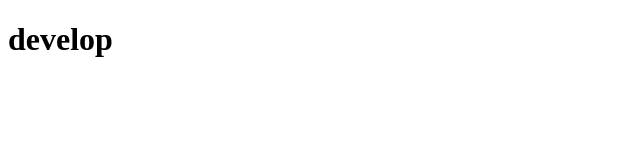
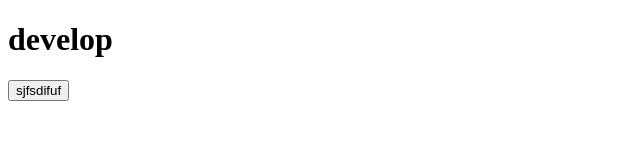
Before and after one commit to ashwinsapkale65/demorepo, a plain HTML site: page index.html in a window 1280 px wide. Shown: the whole page, without its empty margins (0-640 px from the left). Drawn offline with Linux system fonts and the light colour scheme.

Commit message:
new button

```diff
--- a/index.html
+++ b/index.html
@@ -8,5 +8,6 @@
 </head>
 <body>
     <h1>develop</h1>
+    <button type="submit">sjfsdifuf</button>
 </body>
 </html>
```
